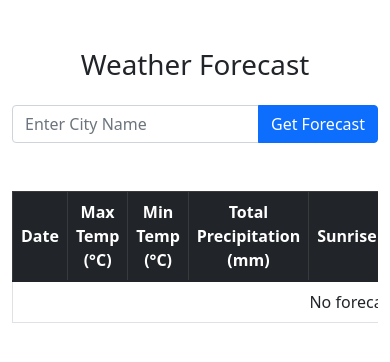
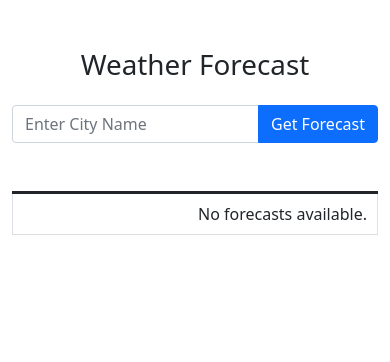
Before and after one commit to Spikyd/weatherApp, a Django app: page / in a window 390 px wide. Shown: the top 362 px of the page. Run offline with Django 5.2, Linux system fonts and the light colour scheme.

Commit message:
Enhanced mobile responsiveness

```diff
--- a/weather/templates/index.html
+++ b/weather/templates/index.html
@@ -1,11 +1,13 @@
 <!DOCTYPE html>
 <html lang="en">
   <head>
-    <meta charset="UTF-8">
-    <meta name="viewport" content="width=device-width, initial-scale=1.0">
+    <meta charset="UTF-8" />
+    <meta name="viewport" content="width=device-width, initial-scale=1.0" />
     <title>Weather Forecast</title>
-    <!-- Bootstrap CSS -->
-    <link href="https://cdn.jsdelivr.net/npm/bootstrap@5.1.3/dist/css/bootstrap.min.css" rel="stylesheet">
+    <link
+      href="https://cdn.jsdelivr.net/npm/bootstrap@5.1.3/dist/css/bootstrap.min.css"
+      rel="stylesheet"
+    />
     <style>
       .fade-in {
         animation: fadeIn ease 2s;
@@ -15,12 +17,53 @@
         -ms-animation: fadeIn ease 2s;
       }
       @keyframes fadeIn {
-            0% {opacity:0;}
-            100% {opacity:1;}
+        0% {
+          opacity: 0;
         }
-        .weather-table th, .weather-table td {
+        100% {
+          opacity: 1;
+        }
+      }
+      .weather-table th,
+      .weather-table td {
         text-align: center;
         vertical-align: middle;
+      }
+
+      /* Responsive table for mobile view */
+      @media (max-width: 768px) {
+        .weather-table thead {
+          display: none;
+        }
+
+        .weather-table,
+        .weather-table tbody,
+        .weather-table tr,
+        .weather-table td {
+          display: block;
+          width: 100%;
+        }
+
+        .weather-table tr {
+          margin-bottom: 15px;
+          border-bottom: 1px solid #ddd;
+        }
+
+        .weather-table td {
+          text-align: right;
+          padding-left: 50%;
+          position: relative;
+        }
+
+        .weather-table td:before {
+          content: attr(data-label);
+          position: absolute;
+          left: 0;
+          width: 45%;
+          padding-left: 15px;
+          font-weight: bold;
+          text-align: left;
+        }
       }
     </style>
   </head>
@@ -31,16 +74,23 @@
           <h1 class="mb-4 text-center">Weather Forecast</h1>
 
           {% if error_message %}
-                <div class="alert alert-danger" role="alert">
-                    {{ error_message }}
-                </div>
+          <div class="alert alert-danger" role="alert">{{ error_message }}</div>
           {% endif %}
 
           <form method="post" class="mb-5">
             {% csrf_token %}
             <div class="input-group">
-                        <input type="text" id="city" name="city" class="form-control" placeholder="Enter City Name" aria-label="City Name">
-                        <button type="submit" class="btn btn-primary">Get Forecast</button>
+              <input
+                type="text"
+                id="city"
+                name="city"
+                class="form-control"
+                placeholder="Enter City Name"
+                aria-label="City Name"
+              />
+              <button type="submit" class="btn btn-primary">
+                Get Forecast
+              </button>
             </div>
           </form>
 
@@ -63,20 +113,26 @@
               <tbody>
                 {% for forecast in forecasts %}
                 <tr>
-                                <td>{{ forecast.date }}</td>
-                                <td>{{ forecast.max_temp }} °C</td>
-                                <td>{{ forecast.min_temp }} °C</td>
-                                <td>{{ forecast.total_precip }} mm</td>
-                                <td>{{ forecast.sunrise }}</td>
-                                <td>{{ forecast.sunset }}</td>
-                                <td>{{ forecast.condition }}</td>
-                                <td>{{ forecast.wind_speed }} km/h</td>
-                                <td>{{ forecast.humidity }}%</td>
-                                <td>{{ forecast.uv }}</td>
+                  <td data-label="Date">{{ forecast.date }}</td>
+                  <td data-label="Max Temp">{{ forecast.max_temp }} °C</td>
+                  <td data-label="Min Temp">{{ forecast.min_temp }} °C</td>
+                  <td data-label="Total Precip">
+                    {{ forecast.total_precip }} mm
+                  </td>
+                  <td data-label="Sunrise">{{ forecast.sunrise }}</td>
+                  <td data-label="Sunset">{{ forecast.sunset }}</td>
+                  <td data-label="Condition">{{ forecast.condition }}</td>
+                  <td data-label="Wind Speed">
+                    {{ forecast.wind_speed }} km/h
+                  </td>
+                  <td data-label="Humidity">{{ forecast.humidity }}%</td>
+                  <td data-label="UV Index">{{ forecast.uv }}</td>
                 </tr>
                 {% empty %}
                 <tr>
-                                <td colspan="10" class="text-center">No forecasts available.</td>
+                  <td colspan="10" class="text-center">
+                    No forecasts available.
+                  </td>
                 </tr>
                 {% endfor %}
               </tbody>
@@ -86,7 +142,6 @@
       </div>
     </div>
 
-    <!-- Bootstrap Bundle with Popper -->
     <script src="https://cdn.jsdelivr.net/npm/bootstrap@5.1.3/dist/js/bootstrap.bundle.min.js"></script>
   </body>
 </html>
```
Lines whose indentation alone changed are shown as unchanged.
